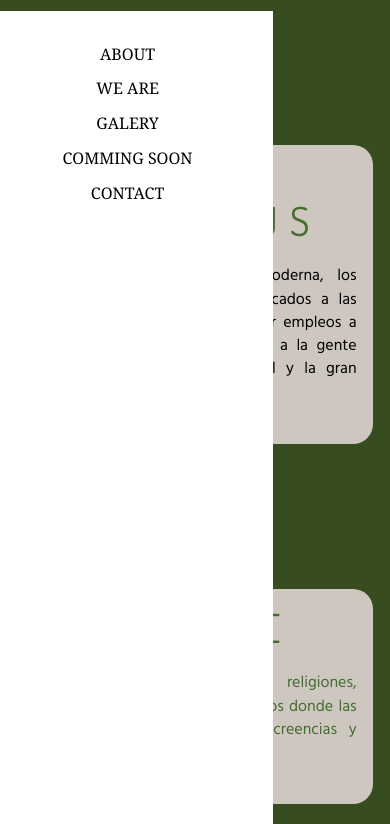
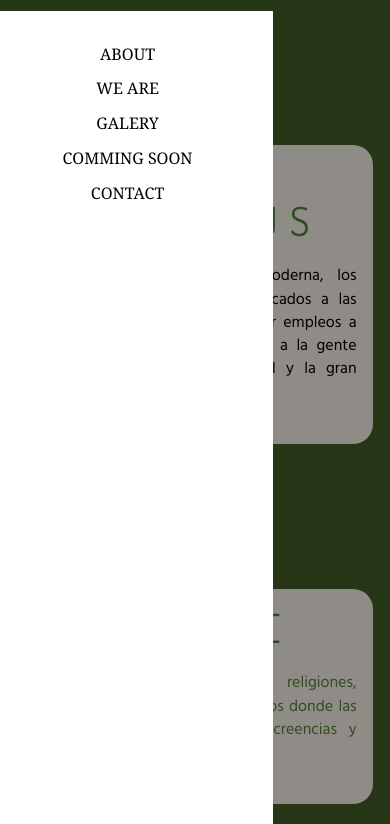
Before and after one commit to kainmaligno/brujas-modernas-mx, a Gatsby site: page / in a window 390 px wide. Both pictures are taken after a click on the picture 56 px from the left and 66 px from the top of the page. Shown: the top 824 px of the page. Built offline with nearby package versions, Linux system fonts and the light colour scheme; Gatsby itself is replaced by a stand-in of ours.

Commit message:
:construction: sidenavbar on mobile view :skull:  && code must ve refactor :poop:

```diff
--- a/src/components/Header/header.js
+++ b/src/components/Header/header.js
@@ -2,7 +2,6 @@ import React from "react"
 import "./header.css"
 import PropTypes from "prop-types"
 import Navbar from "../Navbar"
-import SideBar from '../Sidebar'
 // import forest from "../../images/forest.mp4"
 import poster from '../../images/bosque.jpg'
 const video = require('../../images/moon1.mp4')
@@ -11,10 +10,9 @@ const video = require('../../images/moon1.mp4')
 
 const Header = ({ siteTitle }) => (
   <header>
-    {/* <SideBar/> */}
     <Navbar />
     <div className="hero">
-      <video width="100%" height="100vh"  preload='auto' poster={poster} loop autoPlay muted>
+      <video width="100%" height="100vh"  preload='auto'  loop autoPlay muted>
         <source src={video} type="video/mp4" />
         Your browser does not support HTML5 video.
       </video>
--- a/src/components/Navbar/index.js
+++ b/src/components/Navbar/index.js
@@ -112,6 +112,9 @@ const IconMobile = styled.img`
   @media ${device.laptopL} {
     display: none;
   }
+  @media ${device.desktop}{
+    display:none;
+  }
   @media ${device.mobileL} {
     display: inline-flex;
   }
@@ -126,12 +129,22 @@ const ColumnContainer = styled.ul`
   background-color: white;
   height: 100%;
   width: 70%;
-
+  z-index:101;
   & li {
     list-style: none;
     color: black;
   }
 `
+
+ const Backdrop = styled.div`
+ position:fixed;
+ height:100%;
+ width:100%;
+ top:0;
+ left:0;
+ background:rgba(0,0,0,0.3);
+
+ `;
 /**
  * @function useEffect manejar el scroll de la barra de navegacion
  *
@@ -152,6 +165,11 @@ const Navbar = () => {
       }
     })
   })
+  //backdrop controler todo: refactor on components
+  let backdrop;
+  if(mobile){
+    backdrop = <Backdrop onClick={() => setMobile(false)}/>
+  }
 
   return (
     <>
@@ -174,6 +192,7 @@ const Navbar = () => {
           <li>CONTACT</li>
         </ColumnContainer>
       </MobileNav>
+      {backdrop}
 
       <Nav id="nav" visible={visible}>
         <div>
```
